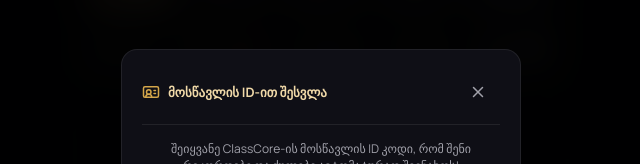
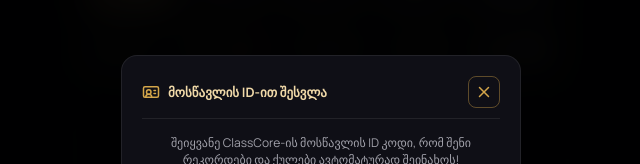
Before and after one commit to TSERJ13/stdancestudio, a React (Vite) app: page /game in a window 1280 px wide. Both pictures are taken after a click on the button "ID შესვლა". Shown: the part 126-290 px from the top of the page, without its empty margins (319-959 px from the left). Built offline with nearby package versions, Linux system fonts and the light colour scheme; no server answers.

Commit message:
style: reduce popup close button size and clear mock leaderboard data

```diff
--- a/src/components/game/Leaderboard.jsx
+++ b/src/components/game/Leaderboard.jsx
@@ -22,11 +22,7 @@ const TEST_LEADERBOARD = [
   { id: '116', rank: 16, name: 'მარი (Latin)', score: 40, games: 1, isStudent: true, avatarBg: '#818cf8' }
 ];
 
-const WINNERS_HISTORY = [
-  { month: '2026 — იანვარი', winner: 'სერგო წივწივაძე', prize: 'ST Dance Studio წყლის ბოთლი', code: 'ST-WIN-9021', date: '31/01/2026' },
-  { month: '2025 — დეკემბერი', winner: 'მარიამი', prize: '-50% Danceshop.Ge ვაუჩერი', code: 'ST-WIN-7814', date: '31/12/2025' },
-  { month: '2025 — ნოემბერი', winner: 'ნიკოლოზი', prize: 'ST Dance Studio ზურგჩანთა', code: 'ST-WIN-5120', date: '30/11/2025' }
-];
+const WINNERS_HISTORY = [];
 
 const lbTranslations = {
   ka: {
@@ -171,20 +167,17 @@ export default function Leaderboard({ currentTotalScore, totalGames, playerName,
       const saved = localStorage.getItem('dancing_bricks_my_prizes');
       if (saved) {
         const parsed = JSON.parse(saved);
-        if (Array.isArray(parsed)) return parsed;
+        if (Array.isArray(parsed)) {
+          // Clear mock vouchers if they exist in user's local storage
+          const filtered = parsed.filter(v => !['ST-WIN-8942', 'ST-WIN-8167'].includes(v.code));
+          if (filtered.length !== parsed.length) {
+            localStorage.setItem('dancing_bricks_my_prizes', JSON.stringify(filtered));
+          }
+          return filtered;
+        }
       }
     } catch {}
-    return [
-      {
-        id: 1,
-        code: 'ST-WIN-8942',
-        prizeName: '-50% ვაუჩერი',
-        prizeDesc: '-50% ფასდაკლების ვაუჩერი Danceshop.Ge-ზე',
-        prizeImg: '/images/prizes/voucher_50.png',
-        winnerName: playerName || 'სერგო წივწივაძე',
-        date: '19/08/2026'
-      }
-    ];
+    return [];
   });
 
   const handleSaveName = () => {
--- a/src/components/game/LoginModal.jsx
+++ b/src/components/game/LoginModal.jsx
@@ -116,7 +116,7 @@ export default function LoginModal({ isOpen, onClose, currentUser, onLogin, onLo
             <IdCard size={18} color="#d4a64a" />
             <span style={{ fontSize: '13px', fontWeight: '900', color: '#F0D9A8' }}>მოსწავლის ID-ით შესვლა</span>
           </div>
-          <button className="btn-close" onClick={onClose} style={{ width: '44px', height: '44px', fontSize: '20px', background: 'transparent', border: 'none', color: '#a1a1aa', cursor: 'pointer', padding: '4px', display: 'flex', alignItems: 'center', justifyContent: 'center' }}>
+          <button className="btn-close" onClick={onClose}>
             <X size={18} />
           </button>
         </div>
--- a/src/components/game/QuizModal.jsx
+++ b/src/components/game/QuizModal.jsx
@@ -102,7 +102,7 @@ export default function QuizModal({ isOpen, onClose, onUnlockQuizLife, hasQuizLi
             <HelpCircle size={18} color="#d4a64a" />
             <span style={{ fontSize: '13px', fontWeight: '800', color: '#F0D9A8' }}>{t.title}</span>
           </div>
-          <button className="btn-close" onClick={onClose} style={{ width: '44px', height: '44px', fontSize: '20px' }}>✕</button>
+          <button className="btn-close" onClick={onClose}>✕</button>
         </div>
 
         {hasQuizLife ? (
--- a/src/components/game/SocialShareModal.jsx
+++ b/src/components/game/SocialShareModal.jsx
@@ -91,7 +91,7 @@ export default function SocialShareModal({ isOpen, onClose, onUnlockShareLife, h
             <Share2 size={18} color="#d4a64a" />
             <span style={{ fontSize: '13px', fontWeight: '800', color: '#F0D9A8' }}>{t.title}</span>
           </div>
-          <button className="btn-close" onClick={onClose} style={{ width: '44px', height: '44px', fontSize: '20px' }}>✕</button>
+          <button className="btn-close" onClick={onClose}>✕</button>
         </div>
 
         {hasShareLife ? (
--- a/src/components/game/SpinModal.jsx
+++ b/src/components/game/SpinModal.jsx
@@ -316,7 +316,7 @@ export default function SpinModal({ isOpen, onClose, winnerName = 'ჩემპ
             <Gift size={18} color="#d4a64a" />
             <span style={{ fontSize: '12px', fontWeight: '800', color: '#F0D9A8' }}>{t.badgeTitle}</span>
           </div>
-          <button className="btn-close" onClick={onClose} style={{ width: '44px', height: '44px', fontSize: '20px' }}>✕</button>
+          <button className="btn-close" onClick={onClose}>✕</button>
         </div>
 
         {!wonPrize ? (
--- a/src/pages/Game.css
+++ b/src/pages/Game.css
@@ -253,17 +253,23 @@ body.app-fullscreen-active .canvas-wrapper,
 }
 
 .btn-close {
-  background: rgba(255, 255, 255, 0.08);
-  border: 1px solid rgba(255, 255, 255, 0.15);
-  color: #a1a1aa;
-  width: 38px;
-  height: 38px;
+  background: transparent;
+  border: 1px solid rgba(212, 166, 74, 0.4);
+  color: #d4a64a;
+  width: 32px;
+  height: 32px;
+  font-size: 16px;
   border-radius: 8px;
   display: flex;
   align-items: center;
   justify-content: center;
   cursor: pointer;
-  font-size: 18px;
+  transition: all 0.2s ease;
+}
+
+.btn-close:active {
+  background: rgba(212, 166, 74, 0.15);
+  transform: scale(0.95);
 }
 
 .game-page-wrap .nav-btn:hover {
```
